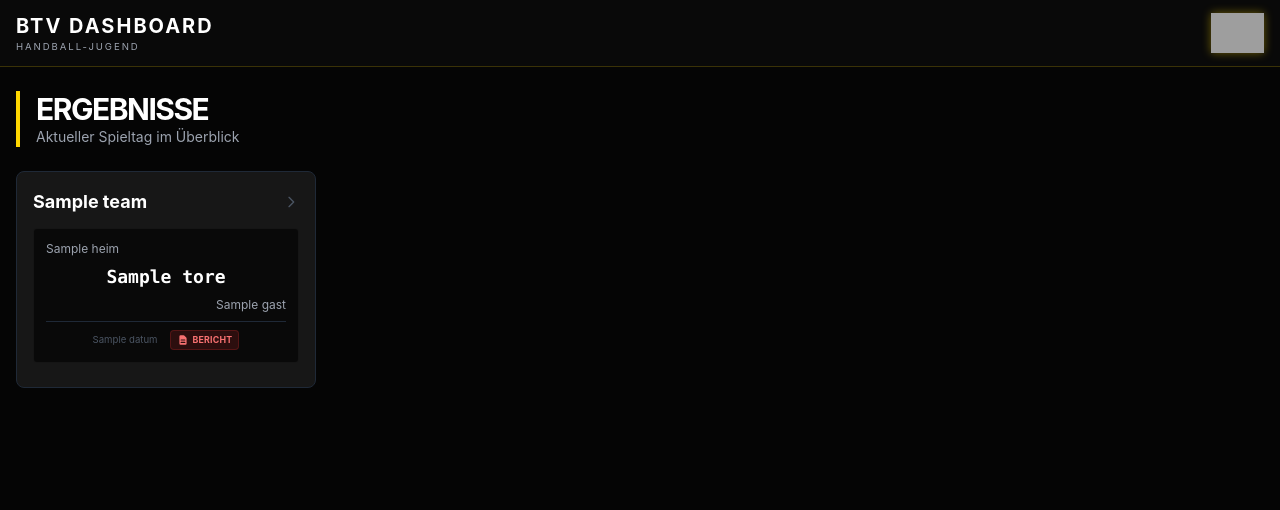
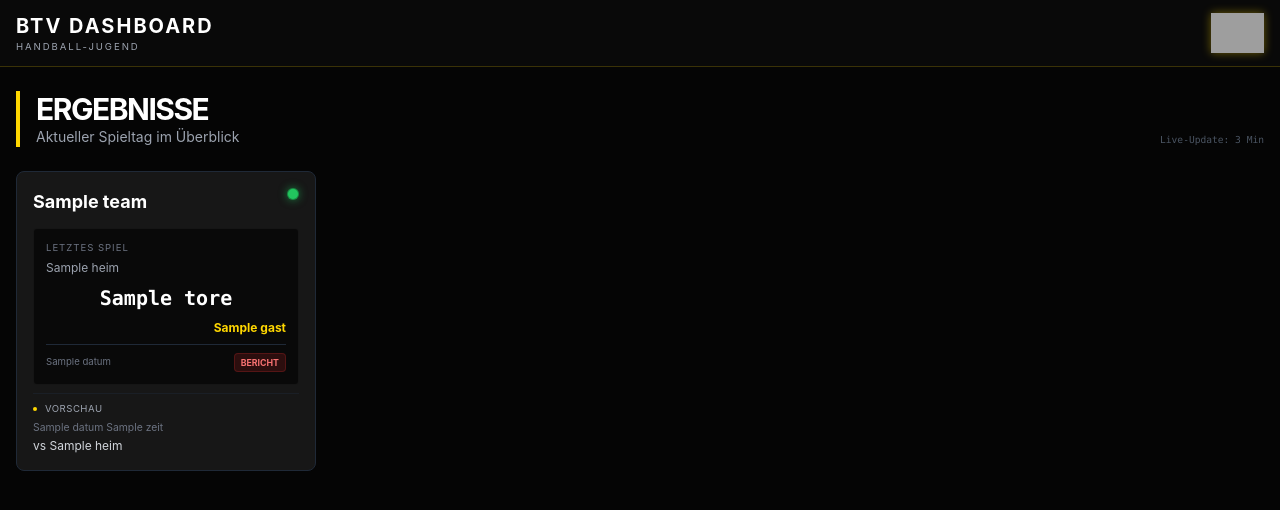
Before and after one commit to jochenneumann83/btv-dashboard, a Flask app: template templates/index.html in a window 1280 px wide. Shown: the top 510 px of the page. Run offline with Flask 3, Linux system fonts and the light colour scheme; the template is opened without the code that fills it: most values are stand-ins (such as "Sample title", 1, 10 or a date in 2020); some libraries are stand-ins or nearby versions; grey boxes are pictures that could not be loaded.

Commit message:
Update index.html

```diff
--- a/templates/index.html
+++ b/templates/index.html
@@ -2,68 +2,92 @@
 
 {% block content %}
 
-<header class="mb-6 border-l-4 border-btv-yellow pl-4">
-    <h1 class="text-3xl font-bold text-white uppercase tracking-tighter">
-        Ergebnisse
-    </h1>
-    <p class="text-gray-400 text-sm">Aktueller Spieltag im Überblick</p>
+<header class="mb-6 border-l-4 border-btv-yellow pl-4 flex justify-between items-end">
+    <div>
+        <h1 class="text-3xl font-bold text-white uppercase tracking-tighter">
+            Ergebnisse
+        </h1>
+        <p class="text-gray-400 text-sm">Aktueller Spieltag im Überblick</p>
+    </div>
+    <div class="text-[0.6rem] text-gray-600 font-mono">
+        Live-Update: 3 Min
+    </div>
 </header>
 
 <div class="grid grid-cols-1 sm:grid-cols-2 lg:grid-cols-4 gap-4">
     {% for item in latest_results %}
     <a href="{{ url_for('team_detail', team_name=item.team) }}" class="block group relative">
-        <div class="bg-btv-darkgray/90 backdrop-blur-sm border border-gray-800 rounded-lg p-4 hover:border-btv-yellow/60 hover:shadow-[0_0_15px_rgba(255,215,0,0.1)] transition-all duration-300 h-full flex flex-col justify-between z-0">
 
-            <div class="flex justify-between items-center mb-3">
+        <div class="bg-btv-darkgray/90 backdrop-blur-sm border border-gray-800 rounded-lg p-4 hover:border-btv-yellow/60 hover:shadow-[0_0_15px_rgba(255,215,0,0.1)] transition-all duration-300 h-full flex flex-col relative overflow-hidden z-0">
+
+            {% if item.status %}
+                <div title="{{ 'Sieg' if item.status == 'win' else ('Niederlage' if item.status == 'loss' else 'Unentschieden') }}"
+                     class="absolute top-4 right-4 w-3 h-3 rounded-full shadow-[0_0_8px_rgba(0,0,0,0.5)] z-20 border border-black/30
+                    {% if item.status == 'win' %} bg-green-500 shadow-green-500/60
+                    {% elif item.status == 'loss' %} bg-red-500 shadow-red-500/60
+                    {% else %} bg-yellow-400 shadow-yellow-400/60 {% endif %}">
+                </div>
+            {% endif %}
+
+            <div class="mb-3 pr-6">
                 <h2 class="text-lg font-bold text-white group-hover:text-btv-yellow truncate transition-colors">
                     {{ item.team }}
                 </h2>
-                <svg xmlns="http://www.w3.org/2000/svg" class="h-4 w-4 text-gray-600 group-hover:text-btv-yellow transition-colors" fill="none" viewBox="0 0 24 24" stroke="currentColor">
-                    <path stroke-linecap="round" stroke-linejoin="round" stroke-width="2" d="M9 5l7 7-7 7" />
-                </svg>
             </div>
 
-            <div class="bg-black/60 rounded p-3 mb-2 border border-white/5 relative z-10">
+            <div class="bg-black/60 rounded p-3 mb-2 border border-white/5 relative z-10 flex-grow">
                 {% if item.game %}
+                    <div class="text-[0.6rem] text-gray-500 uppercase tracking-widest mb-1">Letztes Spiel</div>
+
                     <div class="flex flex-col gap-1">
                         <div class="flex justify-between text-xs">
-                            <span class="truncate {{ 'text-btv-yellow font-bold' if 'Birkesdorf' in item.game.heim else 'text-gray-400' }}">
+                            <span class="truncate w-full {{ 'text-btv-yellow font-bold' if item.game.we_are_home else 'text-gray-400' }}">
                                 {{ item.game.heim }}
                             </span>
                         </div>
 
-                        <div class="text-center font-mono text-lg font-bold text-white py-0.5">
+                        <div class="text-center font-mono text-xl font-bold text-white py-1">
                             {{ item.game.tore }}
                         </div>
 
                         <div class="flex justify-between text-xs text-right">
-                            <span class="w-full truncate {{ 'text-btv-yellow font-bold' if 'Birkesdorf' in item.game.gast else 'text-gray-400' }}">
+                            <span class="w-full truncate {{ 'text-btv-yellow font-bold' if not item.game.we_are_home else 'text-gray-400' }}">
                                 {{ item.game.gast }}
                             </span>
                         </div>
                     </div>
 
-                    <div class="flex justify-center items-center gap-3 mt-2 pt-2 border-t border-gray-800">
-                        <p class="text-[0.6rem] text-gray-600">
-                            {{ item.game.datum }}
-                        </p>
+                    <div class="flex justify-between items-center mt-2 pt-2 border-t border-gray-800">
+                        <p class="text-[0.6rem] text-gray-500">{{ item.game.datum }}</p>
 
                         {% if item.game.pdf %}
                         <object class="z-20">
-                            <a href="{{ item.game.pdf }}" target="_blank" class="flex items-center gap-1 px-1.5 py-0.5 rounded bg-red-900/30 border border-red-900/50 hover:bg-red-600 hover:text-white text-red-400 transition-colors" title="Spielbericht öffnen">
-                                <svg xmlns="http://www.w3.org/2000/svg" class="h-3 w-3" viewBox="0 0 20 20" fill="currentColor">
-                                    <path fill-rule="evenodd" d="M4 4a2 2 0 012-2h4.586A2 2 0 0112 2.586L15.414 6A2 2 0 0116 7.414V16a2 2 0 01-2 2H6a2 2 0 01-2-2V4zm2 6a1 1 0 011-1h6a1 1 0 110 2H7a1 1 0 01-1-1zm1 3a1 1 0 100 2h6a1 1 0 100-2H7z" clip-rule="evenodd" />
-                                </svg>
-                                <span class="text-[0.55rem] font-bold uppercase tracking-wide">Bericht</span>
+                            <a href="{{ item.game.pdf }}" target="_blank" class="flex items-center gap-1 px-1.5 py-0.5 rounded bg-red-900/30 border border-red-900/50 hover:bg-red-600 hover:text-white text-red-400 transition-colors">
+                                <span class="text-[0.55rem] font-bold uppercase">Bericht</span>
                             </a>
                         </object>
                         {% endif %}
                     </div>
 
                 {% else %}
-                    <p class="text-gray-600 italic text-center py-2 text-xs">Keine Daten</p>
+                    <p class="text-gray-600 italic text-center py-4 text-xs">Keine Spiele</p>
                 {% endif %}
             </div>
+
+            {% if item.next_game %}
+            <div class="mt-auto pt-2 border-t border-gray-800/50">
+                <div class="flex items-center gap-2 mb-1">
+                    <div class="w-1 h-1 bg-btv-yellow rounded-full"></div>
+                    <span class="text-[0.6rem] text-gray-400 uppercase tracking-wider">Vorschau</span>
+                </div>
+                <div class="text-xs text-gray-300 truncate">
+                    <span class="text-gray-500 text-[0.65rem] block mb-0.5">
+                        {{ item.next_game.datum }} {{ item.next_game.zeit }}
+                    </span>
+                    vs {{ item.next_game.gast if item.next_game.we_are_home else item.next_game.heim }}
+                </div>
+            </div>
+            {% endif %}
 
         </div>
     </a>
```
